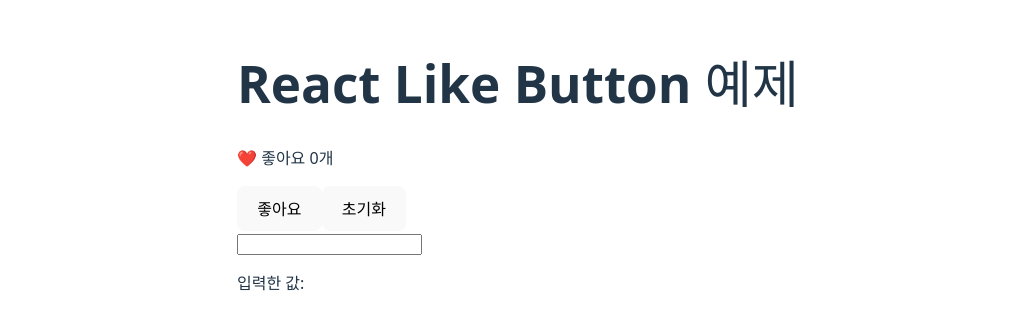
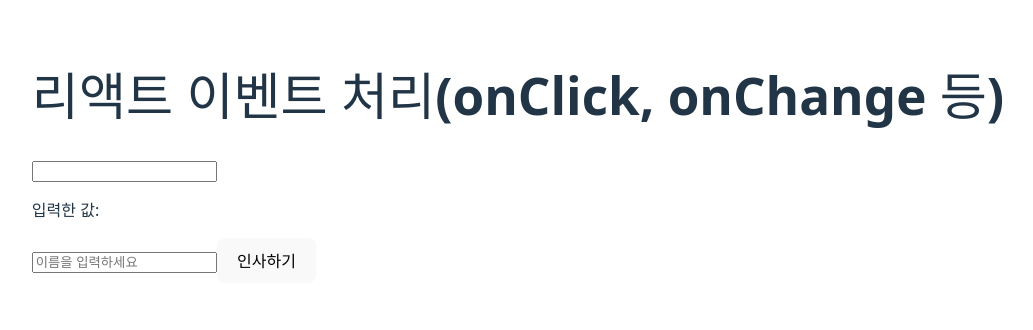
Before and after one commit to Jeontaesu/react-app, a React (Vite) app: page / in a window 1280 px wide. Shown: the part 234-564 px from the top of the page, without its empty margins (122-1155 px from the left). Built offline with nearby package versions, Linux system fonts and the light colour scheme.

Commit message:
이벤트 복합예제: 이름입력+인사하기 버튼

```diff
--- a/src/App.jsx
+++ b/src/App.jsx
@@ -1,12 +1,12 @@
+import GreetingForm from "./components/GreetingForm";
 import InputExample from "./components/InputExample";
-import LikeButton from "./components/LikeButton";
 
 function App() {
     return (
         <div>
-            <h1>React Like Button 예제</h1>
-            <LikeButton />
+            <h1>리액트 이벤트 처리(onClick, onChange 등)</h1>
             <InputExample />
+            <GreetingForm />
         </div>
     );
 }
--- /dev/null
+++ b/src/components/GreetingForm.jsx
@@ -0,0 +1,27 @@
+import { useState } from "react";
+
+export default function GreetingForm() {
+    const [name, setName] = useState("");
+    const [greeting, setGreeting] = useState("");
+
+    const handleChange = (e) => {
+        setName(e.target.value);
+    };
+
+    const handleSubmit = () => {
+        setGreeting(`안녕하세요, ${name}님!`);
+    };
+
+    return (
+        <div>
+            <input
+                type="text"
+                placeholder="이름을 입력하세요"
+                value={name}
+                onChange={handleChange}
+            />
+            <button onClick={handleSubmit}>인사하기</button>
+            <p>{greeting}</p>
+        </div>
+    );
+}
```
